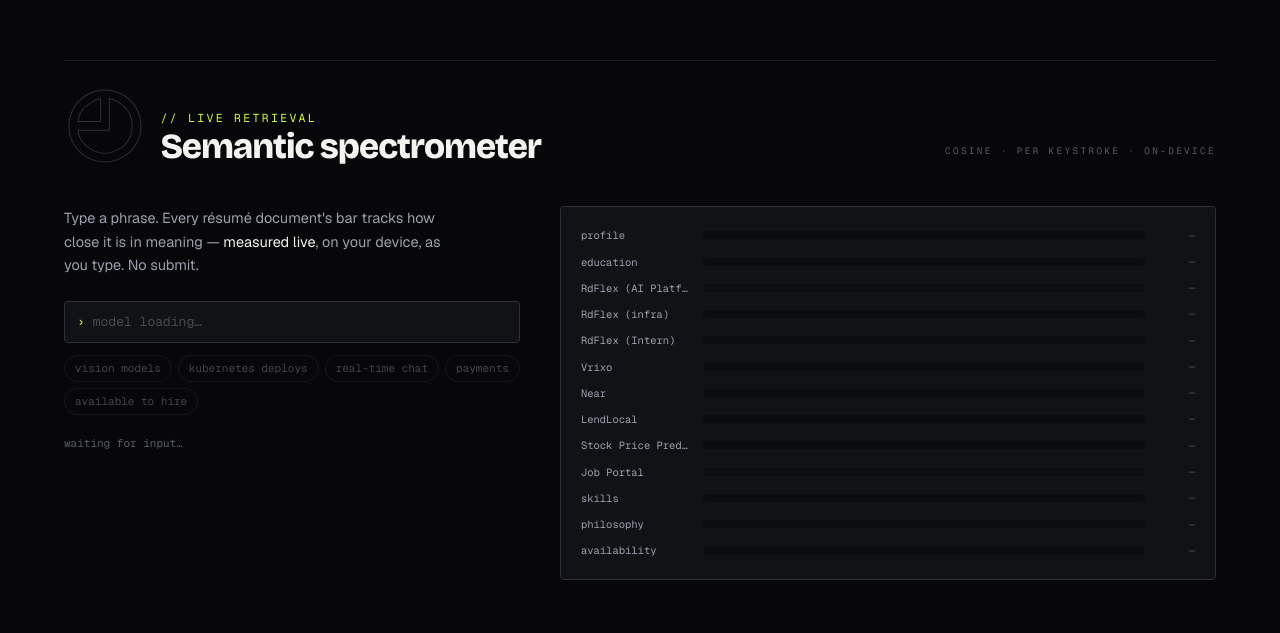
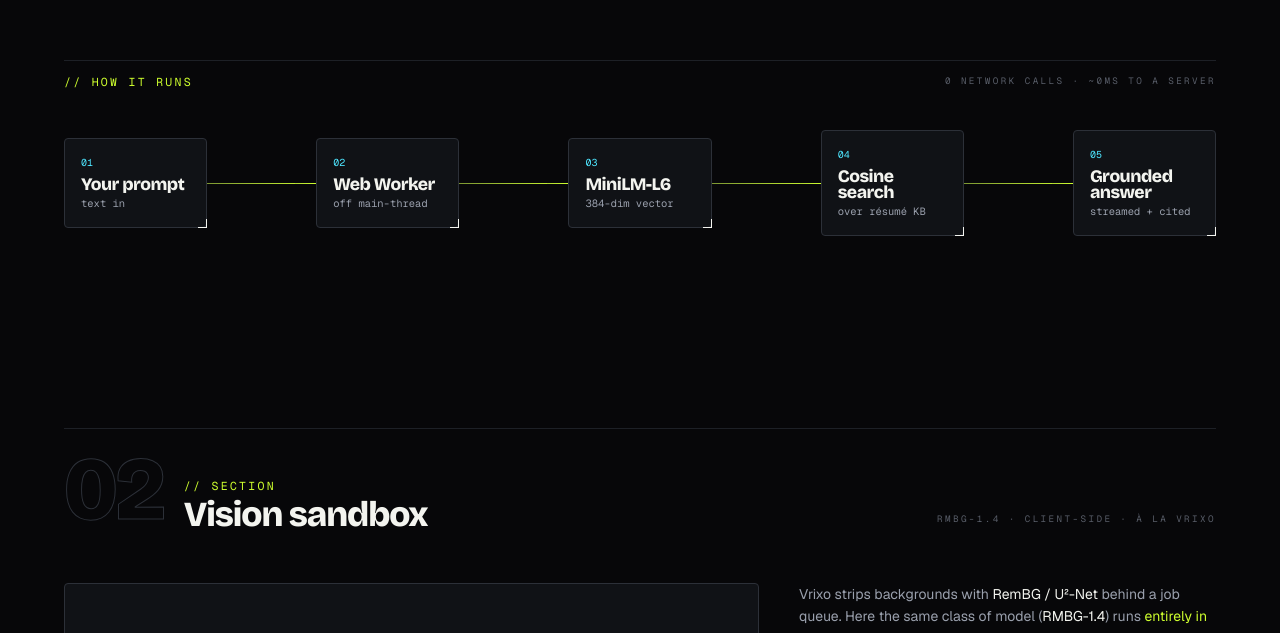
Before and after one commit to vishvam129/dev-portfolio, a React (Vite) app: page / in a window 1280 px wide. Shown: the part 1847-2480 px from the top of the page. Built offline with nearby package versions, Linux system fonts and the light colour scheme.

Commit message:
Remove Semantic Spectrometer (per feedback)
Drop the spectrometer section + component. Keep the shared worker singleton
(ragClient) — the console still uses it.

```diff
--- a/src/components/ai/Spectrometer.tsx
+++ /dev/null
@@ -1,113 +0,0 @@
-import { useEffect, useRef, useState } from "react";
-import { ragClient } from "@/lib/ragClient";
-import { KB } from "@/data/knowledge";
-
-type Score = { source: string; short: string; score: number };
-const DOCS = KB.map((c) => ({ source: c.source, short: (c.source.split("·").pop() ?? c.source).trim() }));
-const norm = (s: number) => Math.max(0, Math.min(1, (s - 0.04) / 0.52));
-
-const SUGGEST = ["vision models", "kubernetes deploys", "real-time chat", "payments", "available to hire"];
-
-/** Live cosine-similarity meter: type, and every résumé doc's bar tracks how
- *  semantically close it is — measured on-device, per keystroke. */
-export function Spectrometer() {
-  const [ready, setReady] = useState(false);
-  const [bySrc, setBySrc] = useState<Record<string, number>>({});
-  const [value, setValue] = useState("");
-  const [embedMs, setEmbedMs] = useState<number | null>(null);
-  const idRef = useRef(0);
-  const timer = useRef<ReturnType<typeof setTimeout> | null>(null);
-
-  useEffect(() => {
-    ragClient.start();
-    return ragClient.on((m) => {
-      if (m.type === "ready") setReady(true);
-      else if (m.type === "scores") {
-        const map: Record<string, number> = {};
-        (m.scores as Score[]).forEach((s) => { map[s.source] = s.score; });
-        setBySrc(map); setEmbedMs(m.embed_ms);
-      }
-    });
-  }, []);
-
-  function run(v: string) {
-    setValue(v);
-    if (timer.current) clearTimeout(timer.current);
-    if (!v.trim()) { setBySrc({}); setEmbedMs(null); return; }
-    timer.current = setTimeout(() => ragClient.score(v, ++idRef.current), 120);
-  }
-
-  let topSrc = ""; let topScore = -1;
-  for (const d of DOCS) { const s = bySrc[d.source] ?? 0; if (s > topScore) { topScore = s; topSrc = d.source; } }
-  const active = Object.keys(bySrc).length > 0;
-
-  return (
-    <section id="spectrometer" className="wrap scroll-mt-24 py-24">
-      <div className="mb-10">
-        <div className="rule-faint" />
-        <div className="flex items-end justify-between gap-6 pt-4">
-          <div className="flex items-end gap-5">
-            <span className="ghostnum">◴</span>
-            <div className="pb-1">
-              <span className="glyph block">// LIVE RETRIEVAL</span>
-              <h2 className="font-display mt-1" style={{ fontSize: "clamp(1.6rem,3vw,2.2rem)", color: "var(--fg)" }}>Semantic spectrometer</h2>
-            </div>
-          </div>
-          <span className="kicker hidden pb-2 sm:inline" style={{ color: "var(--faint)", fontSize: "0.58rem" }}>cosine · per keystroke · on-device</span>
-        </div>
-      </div>
-
-      <div className="grid gap-10 lg:grid-cols-[0.82fr_1.18fr]">
-        {/* control */}
-        <div>
-          <p className="max-w-sm text-[14.5px] leading-relaxed" style={{ color: "var(--muted)" }}>
-            Type a phrase. Every résumé document&apos;s bar tracks how close it is in meaning —
-            <span style={{ color: "var(--fg)" }}> measured live</span>, on your device, as you type. No submit.
-          </p>
-          <div className="mt-6 flex items-center gap-2 rounded-[4px] border px-3 py-2.5" style={{ borderColor: "var(--line-2)", background: "var(--surface)" }}>
-            <span className="font-mono text-[13px]" style={{ color: "var(--accent)" }}>›</span>
-            <input
-              value={value}
-              onChange={(e) => run(e.target.value)}
-              disabled={!ready}
-              placeholder={ready ? "e.g. vision models, kubernetes, payments…" : "model loading…"}
-              className="flex-1 bg-transparent font-mono text-[13px] outline-none disabled:opacity-50"
-              style={{ color: "var(--fg)" }} spellCheck={false} autoComplete="off"
-            />
-          </div>
-          <div className="mt-3 flex flex-wrap gap-1.5">
-            {SUGGEST.map((s) => (
-              <button key={s} disabled={!ready} onClick={() => run(s)} className="rounded-full border px-2.5 py-1 font-mono text-[11px] disabled:opacity-40"
-                style={{ borderColor: "var(--line-2)", color: "var(--muted)" }}>{s}</button>
-            ))}
-          </div>
-          <div className="mt-5 font-mono text-[11px]" style={{ color: "var(--faint)" }}>
-            {active
-              ? <>top match → <span style={{ color: "var(--accent-2)" }}>{(topSrc.split("·").pop() ?? topSrc).trim()}</span> · {topScore.toFixed(2)} · embed {embedMs}ms</>
-              : "waiting for input…"}
-          </div>
-        </div>
-
-        {/* meter rack */}
-        <div className="rounded-[4px] border p-5" style={{ borderColor: "var(--line-2)", background: "var(--surface)" }}>
-          <div className="space-y-2.5">
-            {DOCS.map((d) => {
-              const raw = bySrc[d.source] ?? 0;
-              const isTop = active && d.source === topSrc;
-              const col = isTop ? "var(--accent-2)" : "var(--accent)";
-              return (
-                <div key={d.source} className="grid grid-cols-[110px_1fr_38px] items-center gap-3">
-                  <span className="truncate font-mono text-[10.5px]" style={{ color: isTop ? "var(--fg)" : "var(--muted)" }}>{d.short}</span>
-                  <div className="relative h-2 overflow-hidden rounded-full" style={{ background: "var(--bg-2)" }}>
-                    <div className="absolute inset-y-0 left-0 rounded-full" style={{ width: `${norm(raw) * 100}%`, background: col, transition: "width 0.18s cubic-bezier(0.16,1,0.3,1)", boxShadow: isTop ? "0 0 8px var(--accent-2)" : "none" }} />
-                  </div>
-                  <span className="text-right font-mono text-[10px] tabular-nums" style={{ color: raw > 0.04 ? col : "var(--faint)" }}>{raw > 0 ? raw.toFixed(2) : "—"}</span>
-                </div>
-              );
-            })}
-          </div>
-        </div>
-      </div>
-    </section>
-  );
-}
--- a/src/components/motion/MotionSections.tsx
+++ b/src/components/motion/MotionSections.tsx
@@ -1,7 +1,6 @@
 import { useState } from "react";
 import { Assistant } from "@/components/ai/Assistant";
 import { RetrievalMap } from "@/components/ai/RetrievalMap";
-import { Spectrometer } from "@/components/ai/Spectrometer";
 import { VisionSandbox } from "@/components/ai/VisionSandbox";
 import { Pipeline } from "./Pipeline";
 import { StackPlayground } from "./StackPlayground";
@@ -186,7 +185,6 @@ export function MotionSections() {
   return (
     <>
       <Console />
-      <Spectrometer />
       <Pipeline />
       <VisionSandbox />
       <Work />
```
